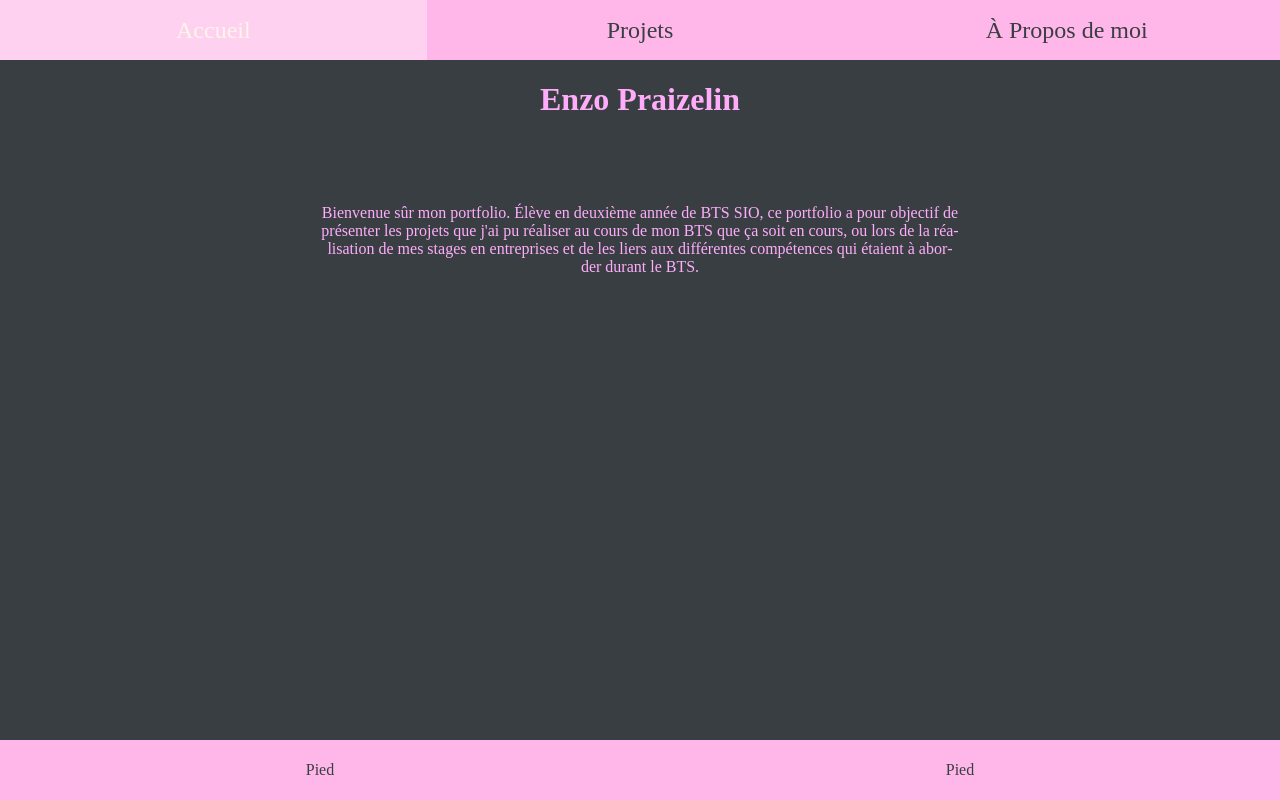
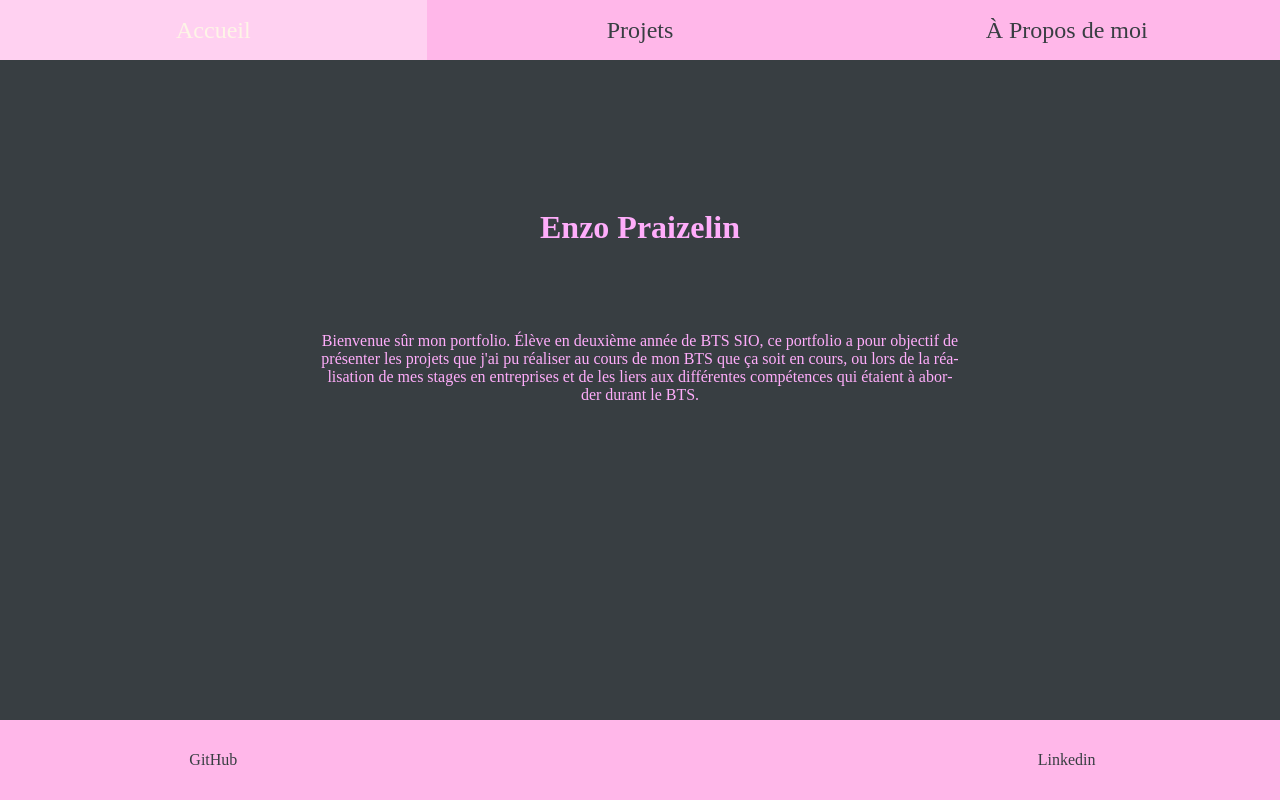
Before and after one commit to jessicalexithymie/jessicalexithymie.github.io, a PHP site: page / in a window 1280 px wide. Run offline with PHP 8.4, Linux system fonts and the light colour scheme.

Commit message:
formated code and added links to footer

```diff
--- a/index.html
+++ b/index.html
@@ -3,15 +3,18 @@
     <head>
         <meta charset="UTF-8">
         <title>Enzo's Portfolio | Accueil</title>
-        <link href="style/style.css" rel="stylesheet"/>
+        <link href="style/style.css" rel="stylesheet" />
     </head>
     <body>
         <div class="main">
             <header>
                 <div class="navbar_main">
-                    <div class="navbar_elem"><a class="navbar_link" href="index.html">Accueil</a></div>
-                    <div class="navbar_elem"><a class="navbar_link" href="projets.html">Projets</a></div>
-                    <div class="navbar_elem"><a class="navbar_link" href="aboutme.html">À Propos de moi</a></div>
+                    <div class="navbar_elem"><a class="navbar_link"
+                            href="index.html">Accueil</a></div>
+                    <div class="navbar_elem"><a class="navbar_link"
+                            href="projets.html">Projets</a></div>
+                    <div class="navbar_elem"><a class="navbar_link"
+                            href="aboutme.html">À Propos de moi</a></div>
                 </div>
             </header>
             <div class="main_body">
@@ -21,9 +24,14 @@
                     </div>
                     <div class="homepage_a_propos_area">
                         <div class="homepage_a_propos_text_area1">
-                        Bienvenue sûr mon portfolio. Élève en deuxième année de BTS SIO, ce portfolio a pour objectif de présenter
-                        les projets que j'ai pu réaliser au cours de mon BTS que ça soit en cours, ou lors de la réalisation de
-                        mes stages en entreprises et de les liers aux différentes compétences qui étaient à aborder durant le BTS.
+                            Bienvenue sûr mon portfolio. Élève en deuxième année
+                            de BTS SIO, ce portfolio a pour objectif de
+                            présenter
+                            les projets que j'ai pu réaliser au cours de mon BTS
+                            que ça soit en cours, ou lors de la réalisation de
+                            mes stages en entreprises et de les liers aux
+                            différentes compétences qui étaient à aborder durant
+                            le BTS.
                         </div>
                     </div>
                 </div>
@@ -31,10 +39,14 @@
             <footer>
                 <div class="foot_main">
                     <div class="foot_elem">
-                        Pied
+                        <a class="foot_link"
+                            href="https://github.com/jessicalexithymie">GitHub</a>
                     </div>
                     <div class="foot_elem">
-                        Pied
+                    </div>
+                    <div class="foot_elem">
+                        <a class="foot_link"
+                            href="https://www.linkedin.com/in/enzo-praizelin-344031272/">Linkedin</a>
                     </div>
                 </div>
             </footer>
--- a/style/style.css
+++ b/style/style.css
@@ -1,12 +1,12 @@
 body,html{
-    min-height: 100vh;
+
     width:100%;
     margin:0;
     padding:0;
     background-color: #383E42;
 }
 header{
-    height:7.5%
+    height:7.5%;
 }
 .main{
     width:100%;
@@ -19,8 +19,9 @@ header{
 }
 .main_body{
     width:100%;
-    height: 85%;
+    height: 75%;
     position:relative;
+    padding-top:10%;
 }
 
 .navbar_main{
@@ -58,11 +59,11 @@ header{
     font-size:150%
 }
 footer{
-    position:relative;
+    position:absolute;
     left: 0;
     bottom: 0;
     width: 100%;
-    height: 7.5%;
+    height: 10%;
 }
 .foot_main{
     display:flex;
@@ -79,6 +80,10 @@ footer{
     align-items: center;
     width:34%;
     height:100%;
+    color:#383E42;
+}
+.foot_link{
+    text-decoration:none;
     color:#383E42;
 }
 .homepage_main{
```
Also changed, not shown: aboutme.html (+15 -8 lines), hackatinnov.html (+15 -8 lines), ministages.html (+15 -8 lines), projets.html (+22 -10 lines), workload.html (+15 -8 lines). Lines whose indentation alone changed are shown as unchanged.
